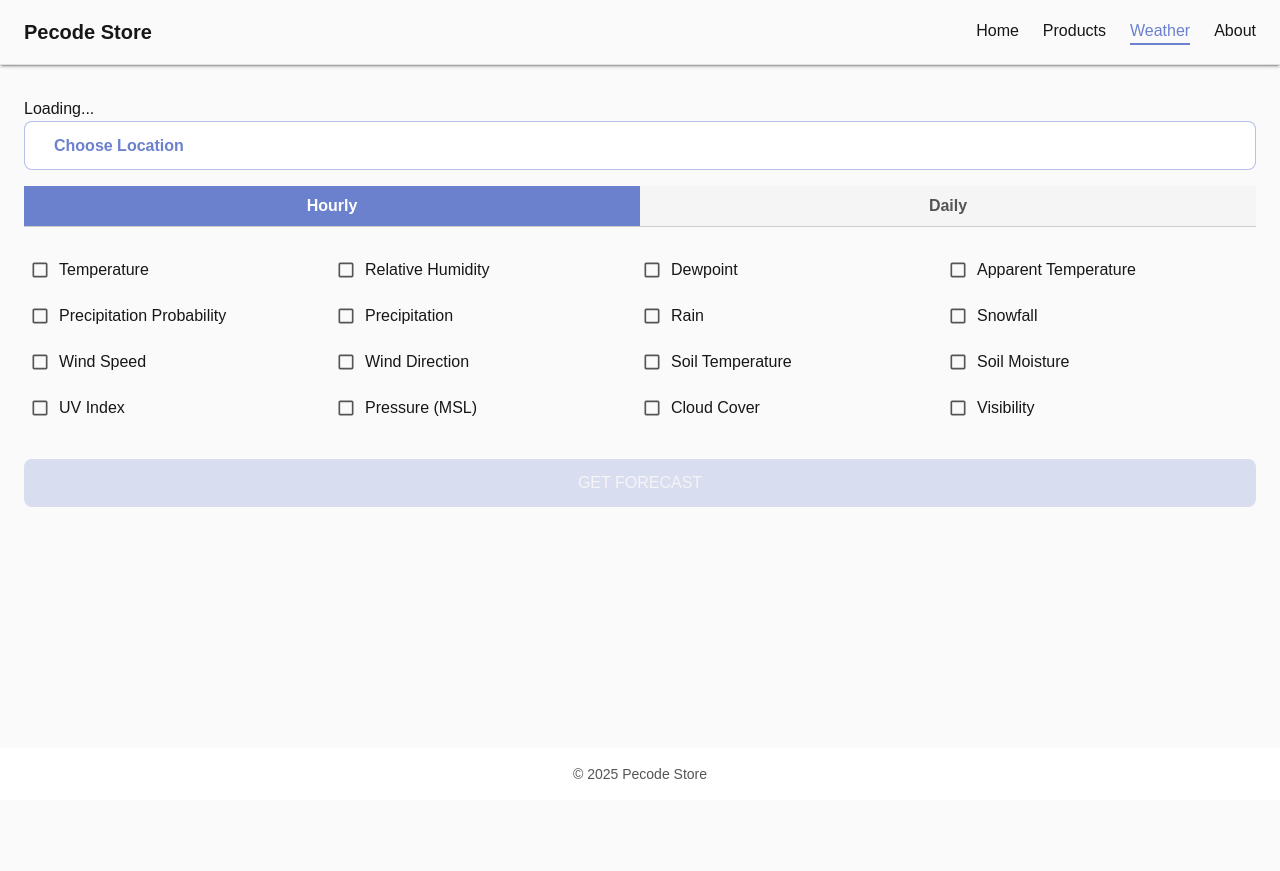
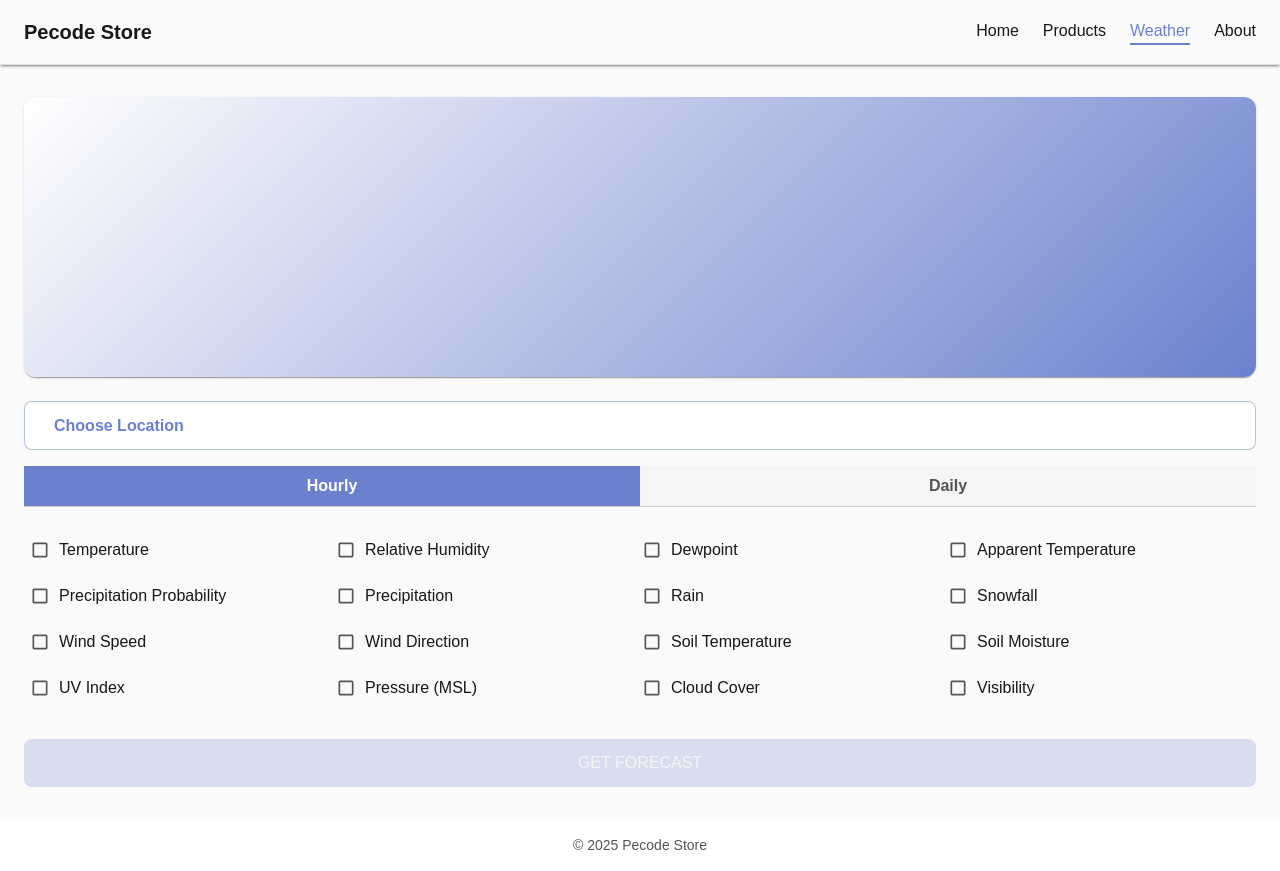
Before and after one commit to lidiia-pecode/pecode-pet-project, a Next.js app: page /weather in a window 1280 px wide. Before the commit the page ends 800 px from the top, so only its background shows below. Built offline with nearby package versions, Linux system fonts and the light colour scheme; no server answers; some icons are missing.

Commit message:
feat: add current weather skeleton for stable view while loading

```diff
--- a/src/components/weather/CurrentWeather/CurrentWeather.tsx
+++ b/src/components/weather/CurrentWeather/CurrentWeather.tsx
@@ -19,6 +19,7 @@ import {
 
 import WeatherAdvice from './components/WeatherAdvice';
 import { WeatherStats } from './components/WeatherStats';
+import { CurrentWeatherSkeleton } from './components/CurrentWeatherSkeleton';
 
 export const CurrentWeather = () => {
   const { data, isLoading } = useCurrentWeatherQuery();
@@ -32,7 +33,7 @@ export const CurrentWeather = () => {
     ? getCompactLocation(autoLocation.label)
     : DEFAULT_LOCATION.title;
 
-  if (isLoading || !data) return <div>Loading...</div>;
+  if (isLoading || !data) return <CurrentWeatherSkeleton />;
 
   const isDay = data.is_day;
   const { path, description } = getCurrentWeatherInfo(data.weather_code || 0);
--- /dev/null
+++ b/src/components/weather/CurrentWeather/components/CurrentWeatherSkeleton.tsx
@@ -0,0 +1,15 @@
+import { Paper } from '@mui/material';
+
+export const CurrentWeatherSkeleton = () => (
+  <Paper
+    sx={{
+      width: '100%',
+      height: 280,
+      borderRadius: 3,
+      p: 3,
+      mb: 3,
+      overflow: 'hidden',
+      background: 'linear-gradient(135deg, #ffffff 0%, #6c81ce 100%)',
+    }}
+  />
+);
```
